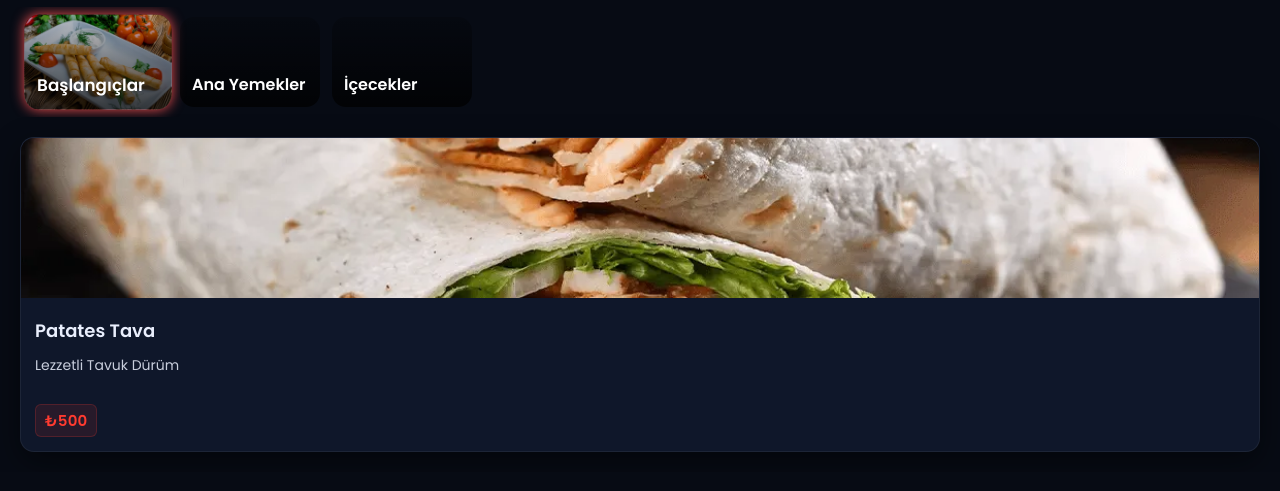
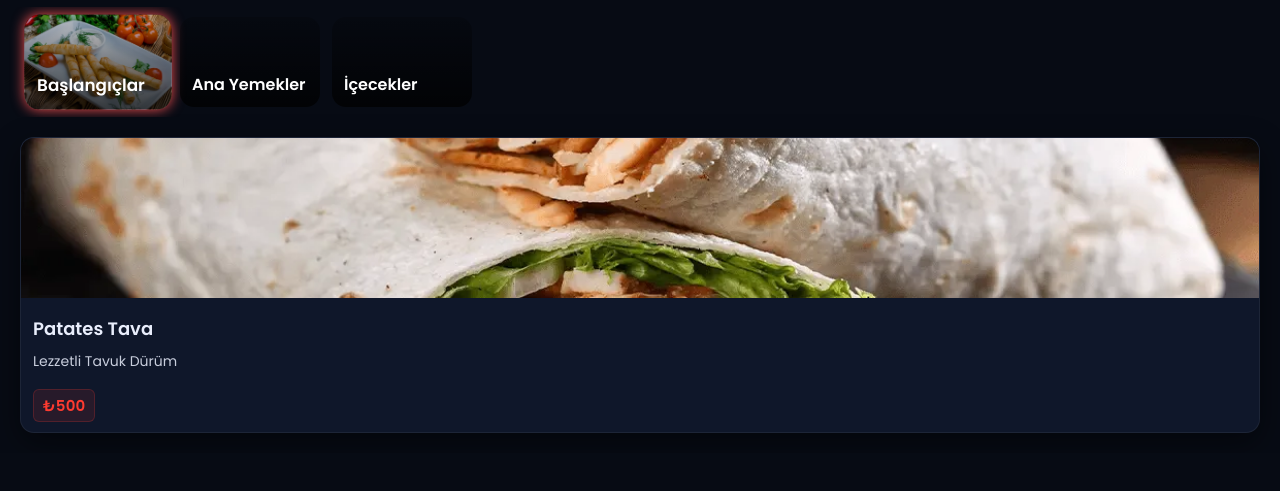
Before and after one commit to egealci007/restaurant-qr-menu, a plain HTML site: page index.html in a window 1280 px wide. Shown: the part 111-602 px from the top of the page. Drawn offline with Linux system fonts and the light colour scheme.

Commit message:
Adjust padding, gap, and min-height in card content

```diff
--- a/style.css
+++ b/style.css
@@ -137,15 +137,15 @@ body.dark .card {
 }
 
 .card-content{
-  padding: 12px 14px 14px;
+  padding: 10px 12px 10px;
   display: flex;
   flex-direction: column;
-  gap: 6px;
-  min-height: 120px;
+  gap: 4px;
+  min-height: 0px;
 }
 
 .desc{
-  margin: 3px 0 0;
+  margin: 6px 0 0;
   font-size: 14px;
   color: inherit;
   opacity: .85;
```
